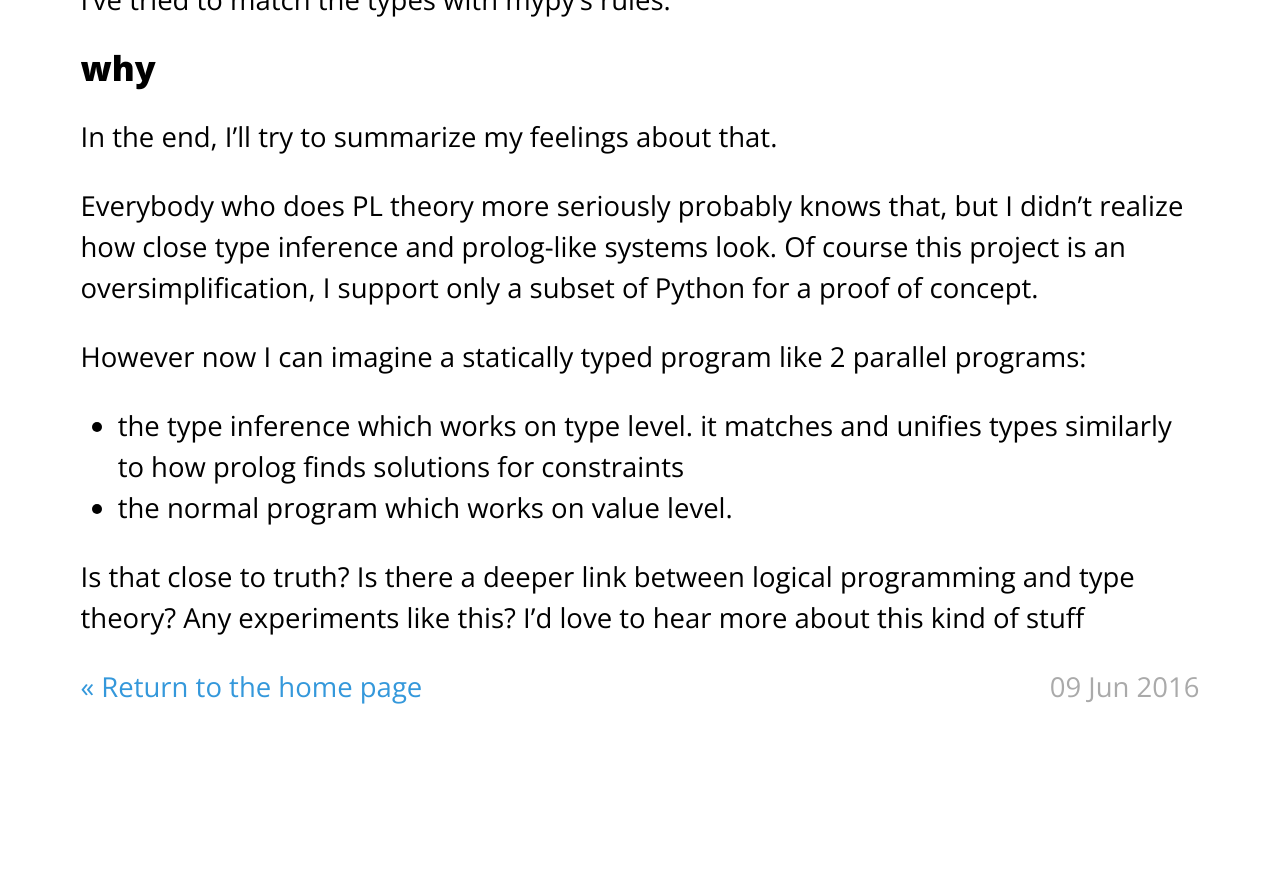
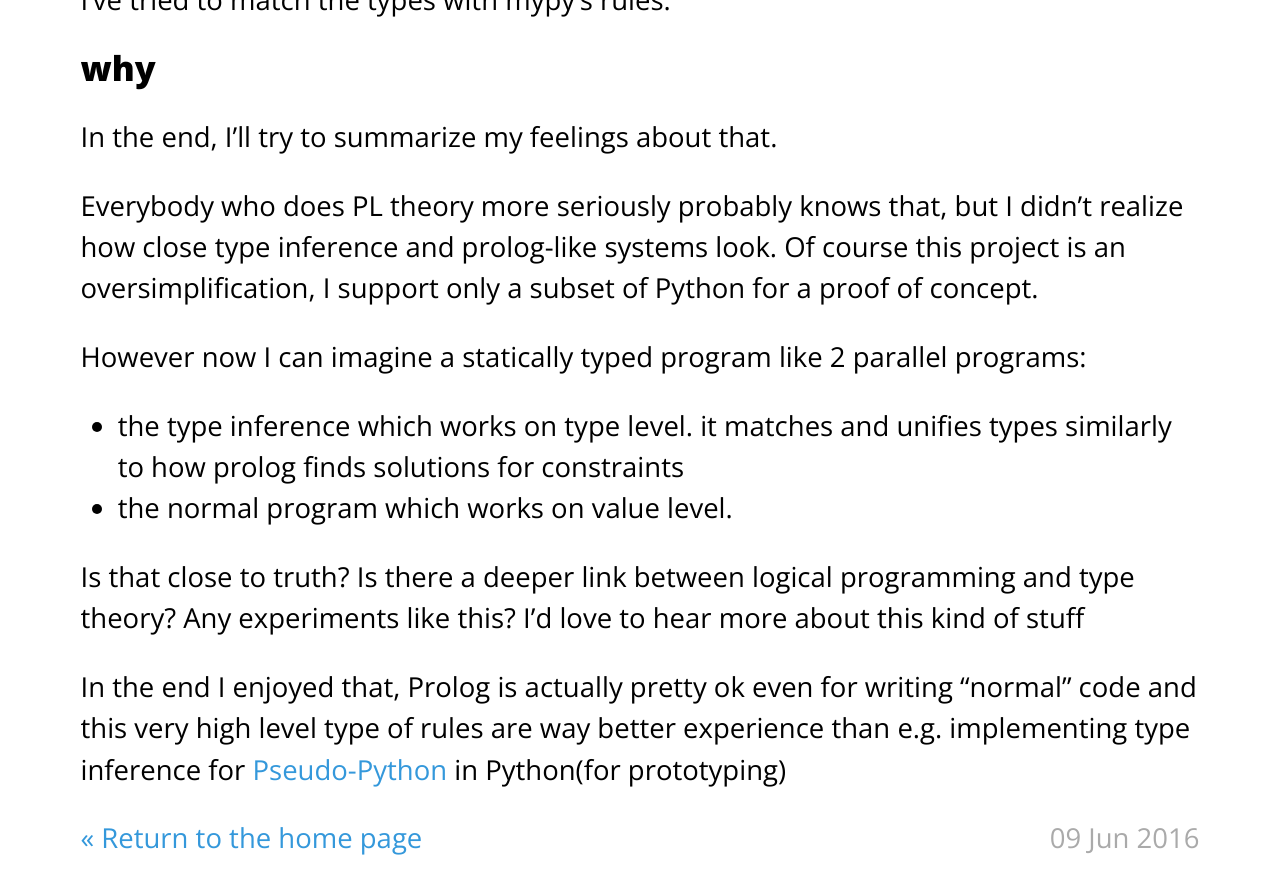
Before and after one commit to alehander92/alehander42.github.io, a Jekyll site: the page built from _posts/2016-06-09-prolog_type_systems.markdown, in a window 1280 px wide and 900 px high, scrolled down 4345 px. Shown: the top 894 px of the window. Built offline with Jekyll 4.4.1, drawn with Linux system fonts in a browser that asks for light colours; Markdown is read by kramdown in place of the engine named in the settings; before the commit the page ends 5094 px from its top, so only the background shows below that.

Commit message:
Prototype

```diff
--- a/_posts/2016-06-09-prolog_type_systems.markdown
+++ b/_posts/2016-06-09-prolog_type_systems.markdown
@@ -128,3 +128,5 @@ However now I can imagine a statically typed program like 2 parallel programs:
   * the normal program which works on value level.
 
 Is that close to truth? Is there a deeper link between logical programming and type theory? Any experiments like this? I'd love to hear more about this kind of stuff
+
+In the end I enjoyed that, Prolog is actually pretty ok even for writing "normal" code and this very high level type of rules are way better experience than e.g. implementing type inference for [Pseudo-Python](https://github.com/alehander/pseudo-python) in Python(for prototyping)
```
